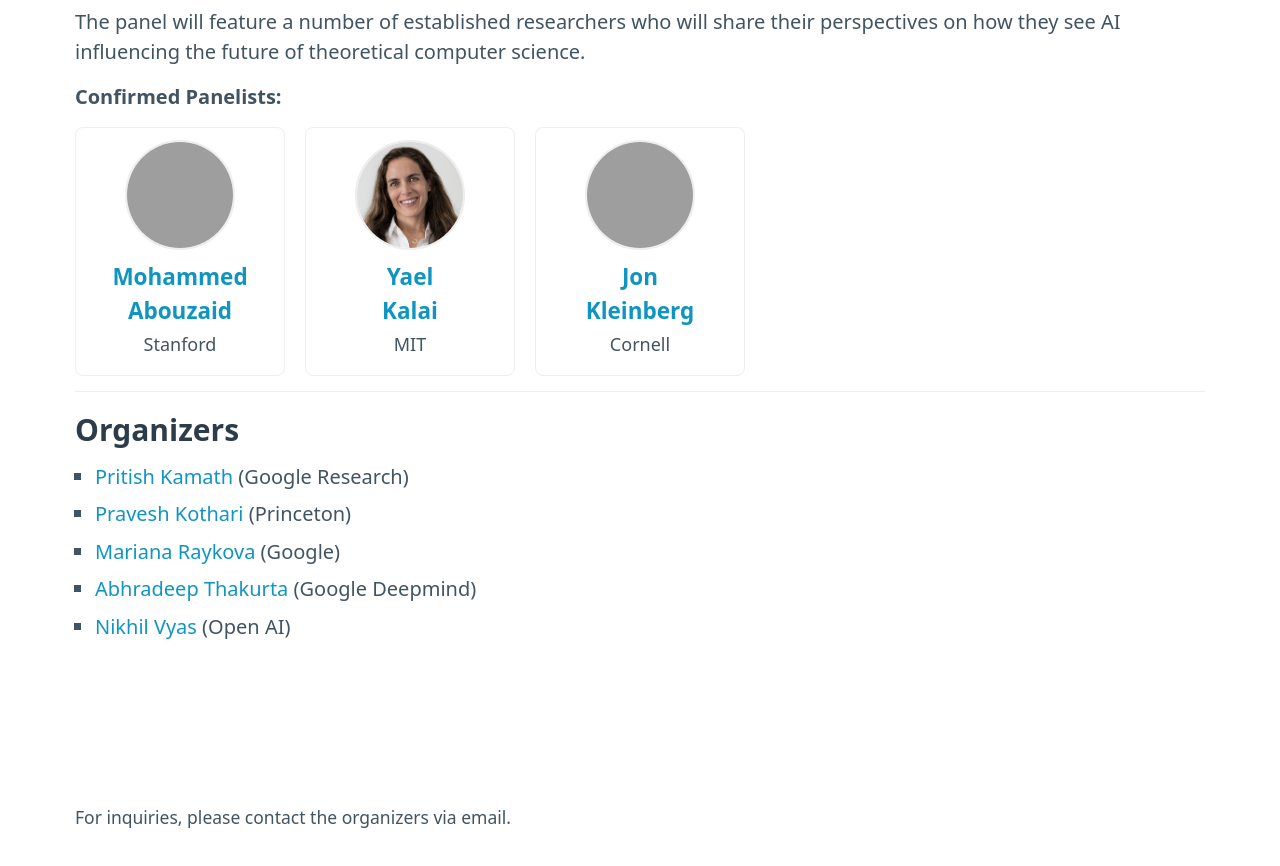
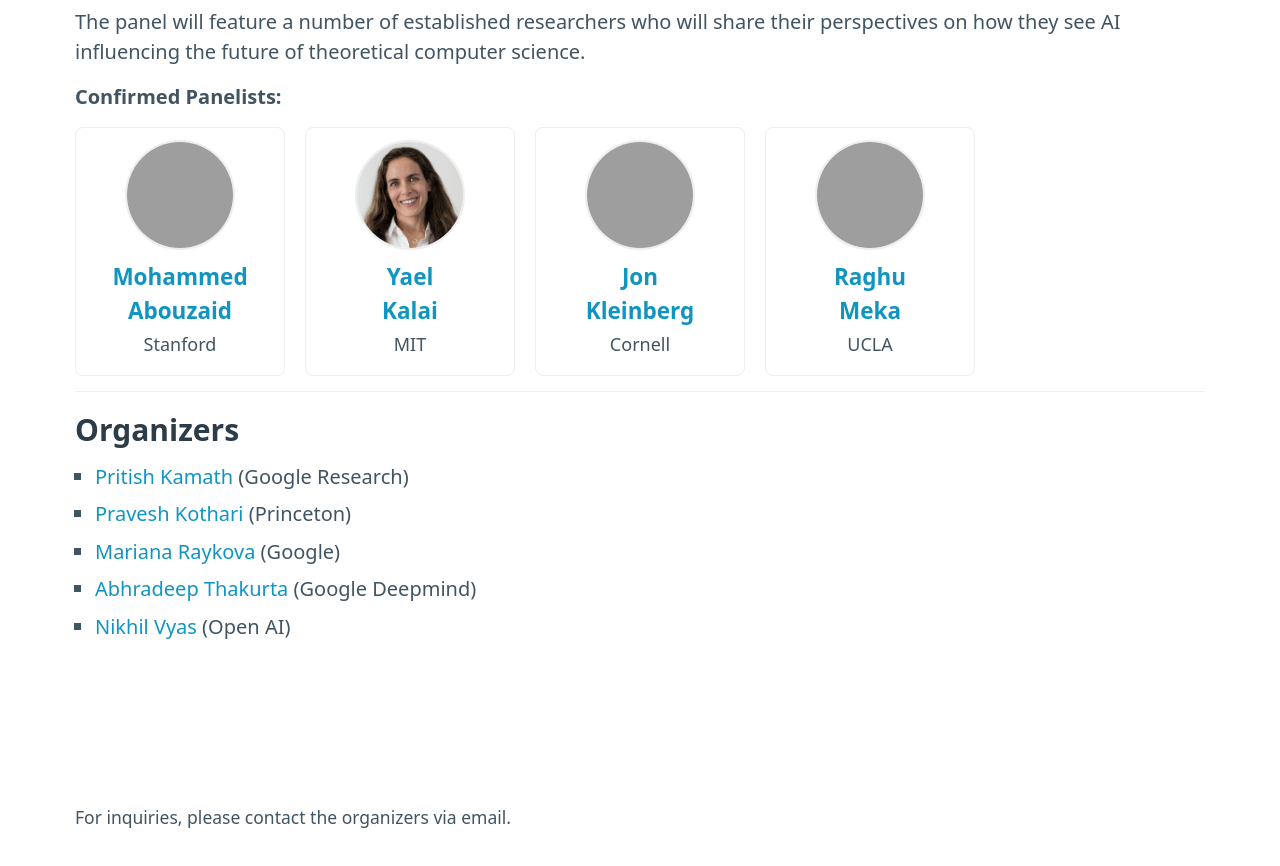
Before and after one commit to pritishkamath/ai-tcs-stoc-2026, a plain HTML site: page index.html in a window 1280 px wide. Shown: the part 2129-2995 px from the top of the page. Drawn offline with nearby package versions, Linux system fonts and the light colour scheme; grey boxes are pictures that could not be loaded.

Commit message:
Update panelists.

```diff
--- a/index.html
+++ b/index.html
@@ -244,6 +244,11 @@
                     <h5><a href="https://www.cs.cornell.edu/home/kleinber/">Jon<br/>Kleinberg</a></h5>
                     <p>Cornell</p>
                 </div>
+                <div class="speaker-card">
+                    <img src="https://theory.epfl.ch/WinterSchool2020/img/speakers/raghu-meka.jpg" alt="Raghu Meka">
+                    <h5><a href="https://hackmd.io/@raghum/index">Raghu<br/>Meka</a></h5>
+                    <p>UCLA</p>
+                </div>
             </div>
 
             <hr>
```
